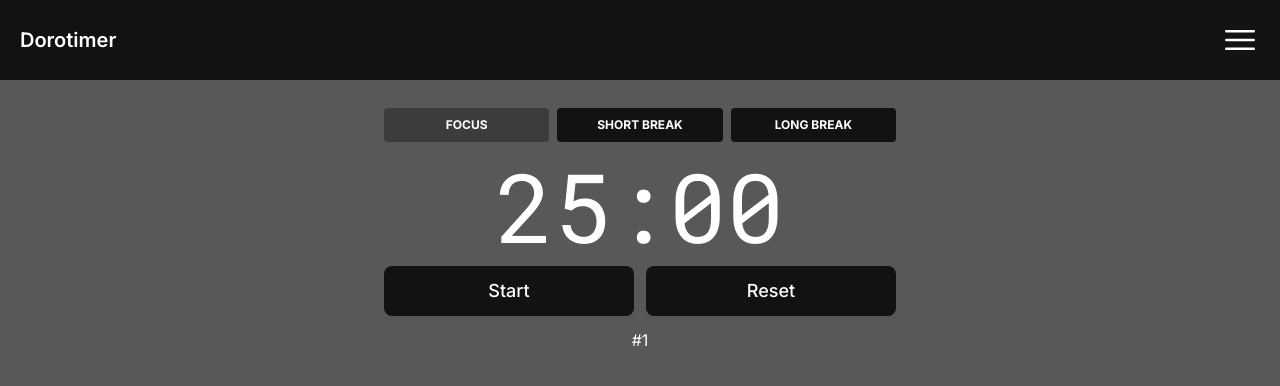
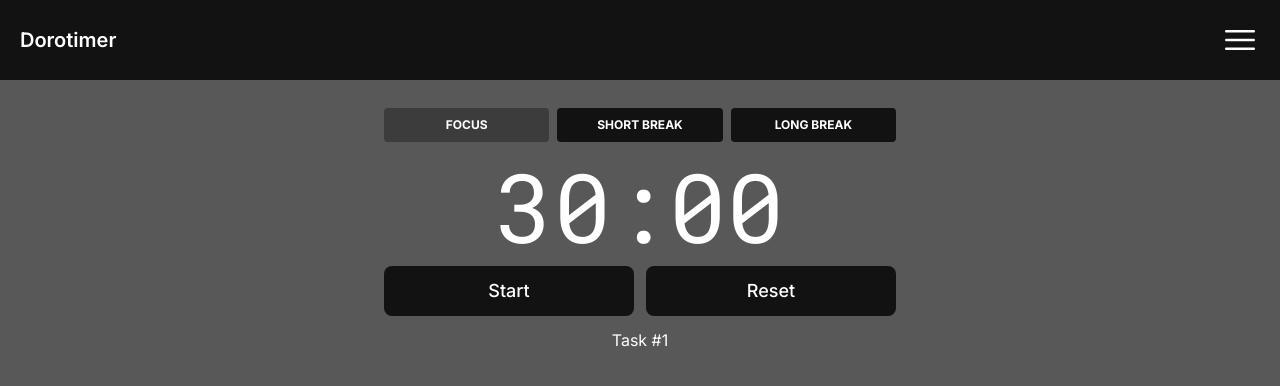
Before and after one commit to Devon-McGrath-github/dorodoro, a Next.js app: page / in a window 1280 px wide. Shown: the top 386 px of the page. Built offline with nearby package versions, Linux system fonts and the light colour scheme.

Commit message:
Reset Tasks

```diff
--- a/components/Timer/Timer.tsx
+++ b/components/Timer/Timer.tsx
@@ -74,7 +74,7 @@ export default function CountdownApp() {
 			</button>
 			<div className='text-center col-span-2'>
 				<button id='reset_taskcount_btn' onClick={resetTaskCount}>
-					#{taskCount}
+					Task #{taskCount}
 				</button>
 			</div>
 		</div>
--- a/store/Timer.ts
+++ b/store/Timer.ts
@@ -20,7 +20,7 @@ interface Actions {
 
 // define the initial state
 const initialState: State = {
-	duration: 1500,
+	duration: 1800,
 	timer: 'default',
 	countingDown: false,
 	color: '#121212',
@@ -55,7 +55,7 @@ export const useStore = create<State & Actions>()((set, get) => ({
 				set({ duration: (get().duration = 900) })
 				break
 			default:
-				set({ duration: (get().duration = 1500) })
+				set({ duration: (get().duration = 1800) })
 				break
 		}
 	},
```
